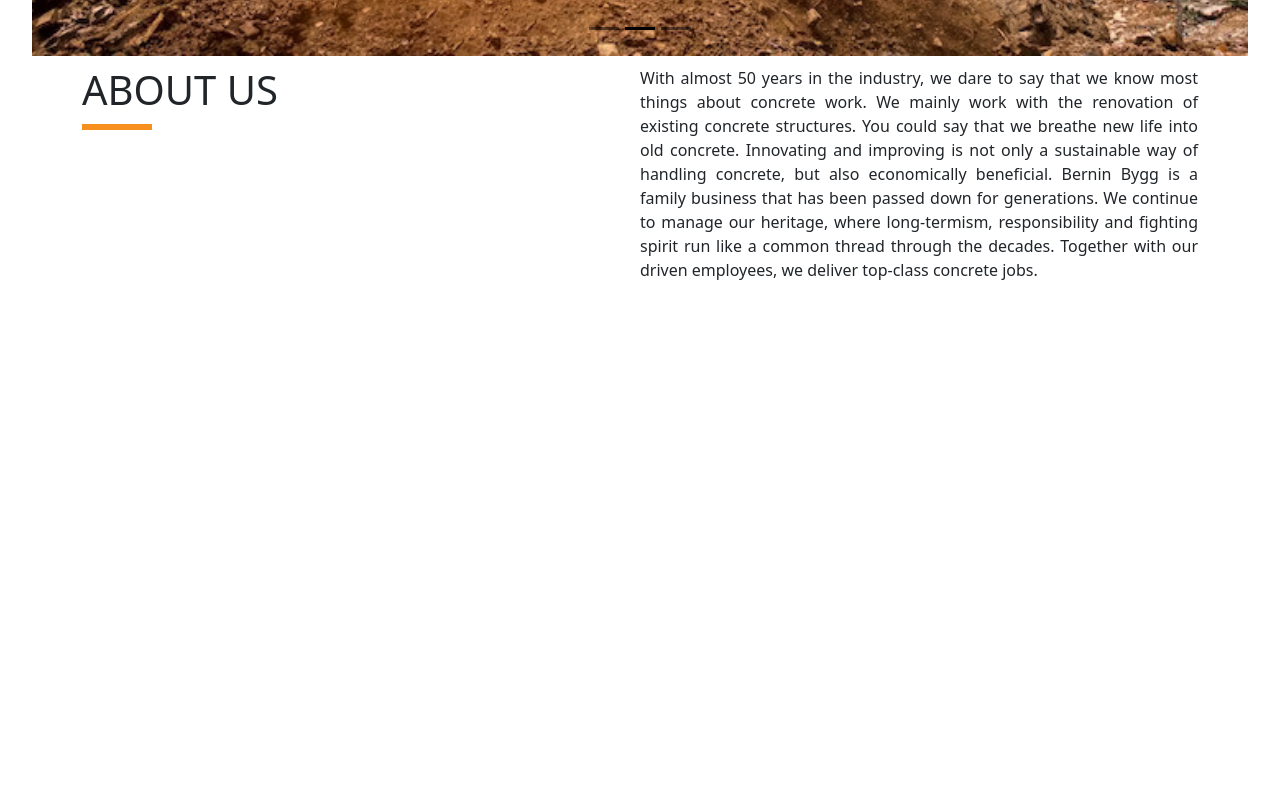
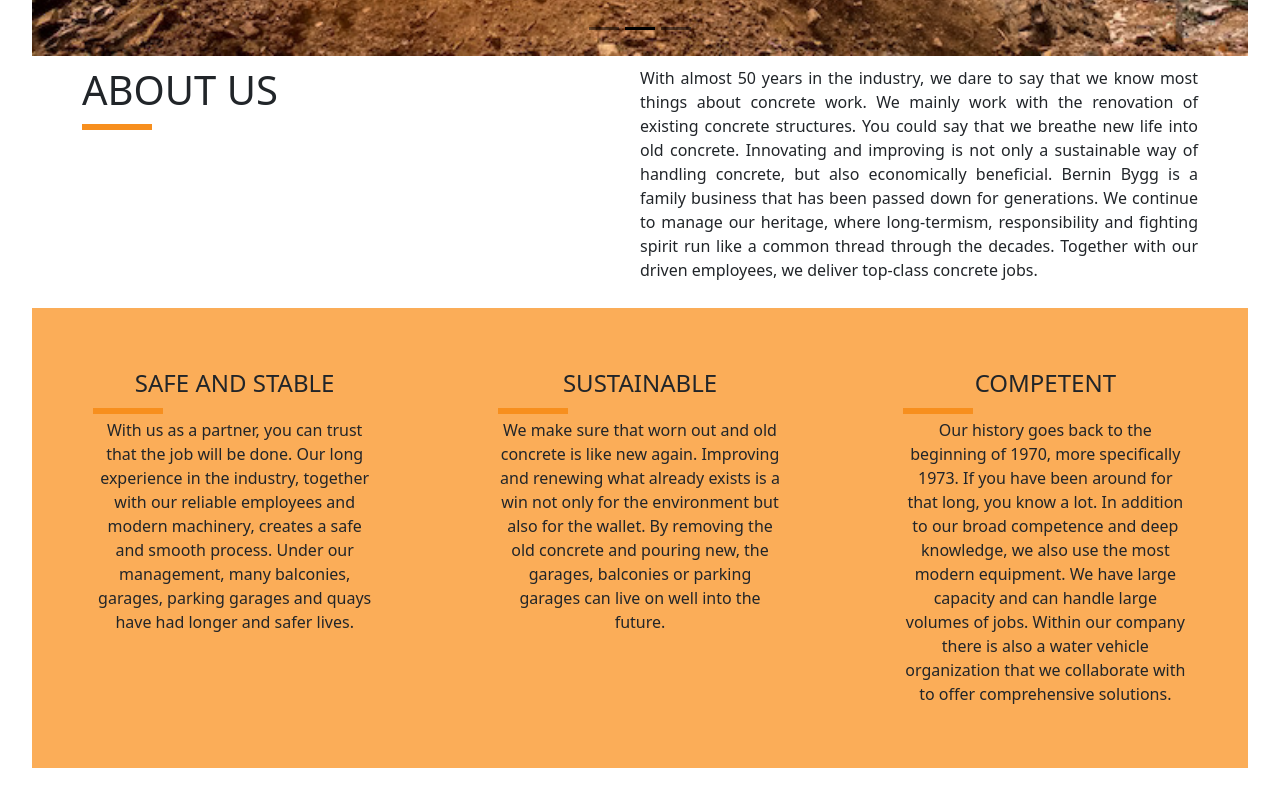
Before and after one commit to Arif-Hossan/homerector, a React (Vite) app: page / in a window 1280 px wide. Shown: the part 776-1576 px from the top of the page. Before the commit the page ends 1116 px from the top, so only its background shows below. Built offline with nearby package versions, Linux system fonts and the light colour scheme.

Commit message:
services section addec

```diff
--- a/src/App.jsx
+++ b/src/App.jsx
@@ -3,6 +3,7 @@ import About from './components/About/About'
 import HeaderCarousel from './components/HeaderCarousel/HeaderCarousel'
 // import About from './components/About/About'
 import HeaderNavbar from './components/HeaderNavbar/HeaderNavbar'
+import Services from './components/Services/Services'
 
 
 function App() {
@@ -13,6 +14,7 @@ function App() {
       <HeaderNavbar></HeaderNavbar>
       <HeaderCarousel></HeaderCarousel>
       <About></About>
+      <Services></Services>
       {/* <About></About> */}
     </>
   )
--- /dev/null
+++ b/src/components/Services/Services.css
@@ -0,0 +1,8 @@
+.services{
+    background-color: #fbad58;
+    max-height: 460px;
+    padding: 5% !important;
+}
+.services p{
+    margin-top: 20px;
+}
--- /dev/null
+++ b/src/components/Services/Services.jsx
@@ -0,0 +1,28 @@
+import { Col, Container, Row } from 'react-bootstrap';
+import './Services.css';
+
+const Services = () => {
+    return (
+        <Container fluid>
+            <Row>
+                <Col sm className='services'>
+                    <h4>SAFE AND STABLE</h4>
+                    <p>With us as a partner, you can trust that the job will be done. Our long experience in the industry, together with our reliable employees and modern machinery, creates a safe and smooth process. Under our management, many balconies, garages, parking garages and quays have had longer and safer lives.</p>
+                </Col>
+                <Col sm className='services'>
+                    <h4>SUSTAINABLE</h4>
+                    <p>We make sure that worn out and old concrete is like new again. Improving and renewing what already exists is a win not only for the environment but also for the wallet. By removing the old concrete and pouring new, the garages, balconies or parking garages can live on well into the future.</p>
+                </Col>
+                <Col sm className='services'>
+                    <h4>COMPETENT</h4>
+                    <p>
+                        Our history goes back to the beginning of 1970, more specifically 1973. If you have been around for that long, you know a lot. In addition to our broad competence and deep knowledge, we also use the most modern equipment. We have large capacity and can handle large volumes of jobs.
+                        Within our company there is also a water vehicle organization that we collaborate with to offer comprehensive solutions.
+                    </p>
+                </Col>
+            </Row>
+        </Container>
+    );
+};
+
+export default Services;
```
